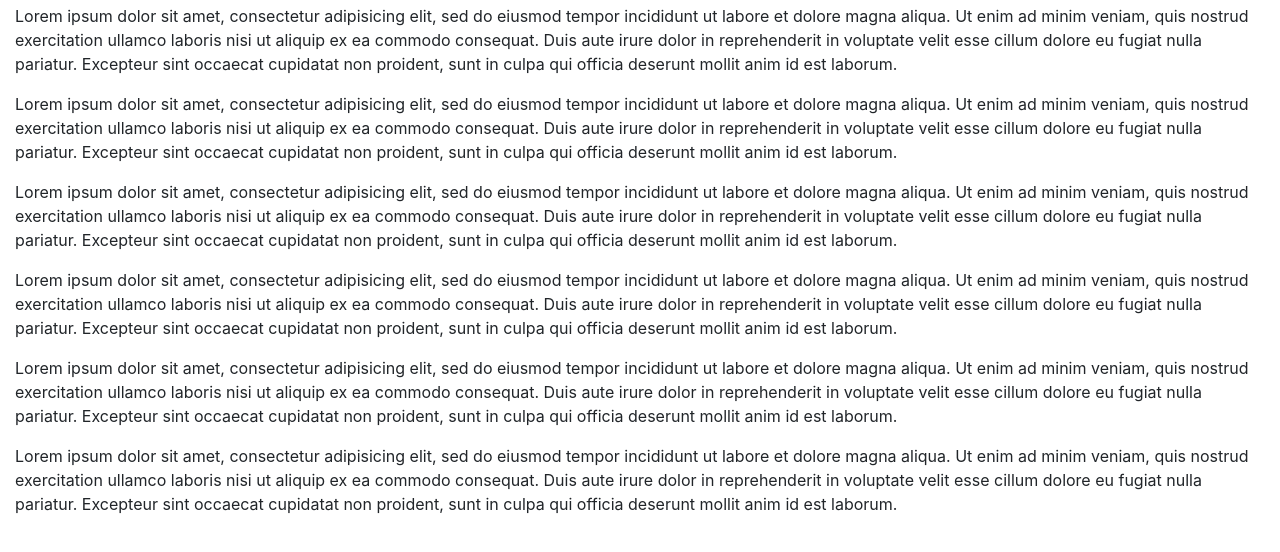
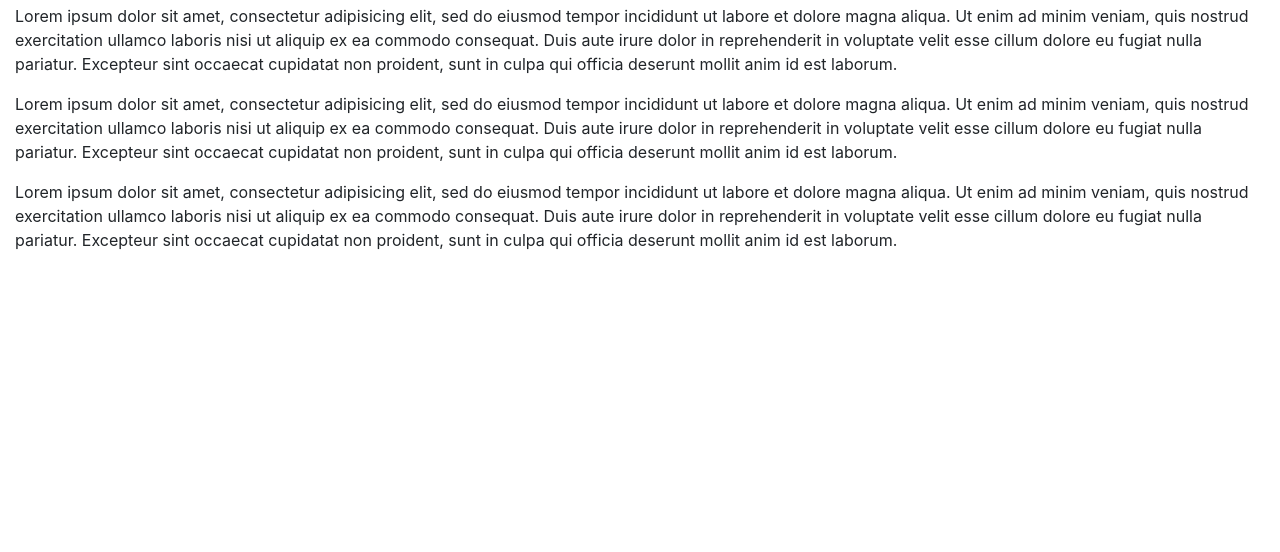
Before and after one commit to aalabi/class1901wkend, a plain HTML site: page index.html in a window 1280 px wide. Shown: the part 76-628 px from the top of the page. Drawn offline with nearby package versions, Linux system fonts and the light colour scheme.

Commit message:
modified it to one paragraph

```diff
--- a/index.html
+++ b/index.html
@@ -35,32 +35,7 @@
 			proident, sunt in culpa qui officia deserunt mollit anim id est laborum.
 		</p>
 
-		<p>
-			Lorem ipsum dolor sit amet, consectetur adipisicing elit, sed do eiusmod
-			tempor incididunt ut labore et dolore magna aliqua. Ut enim ad minim veniam,
-			quis nostrud exercitation ullamco laboris nisi ut aliquip ex ea commodo
-			consequat. Duis aute irure dolor in reprehenderit in voluptate velit esse
-			cillum dolore eu fugiat nulla pariatur. Excepteur sint occaecat cupidatat non
-			proident, sunt in culpa qui officia deserunt mollit anim id est laborum.
-		</p>
 
-		<p>
-			Lorem ipsum dolor sit amet, consectetur adipisicing elit, sed do eiusmod
-			tempor incididunt ut labore et dolore magna aliqua. Ut enim ad minim veniam,
-			quis nostrud exercitation ullamco laboris nisi ut aliquip ex ea commodo
-			consequat. Duis aute irure dolor in reprehenderit in voluptate velit esse
-			cillum dolore eu fugiat nulla pariatur. Excepteur sint occaecat cupidatat non
-			proident, sunt in culpa qui officia deserunt mollit anim id est laborum.
-		</p>
-
-		<p>
-			Lorem ipsum dolor sit amet, consectetur adipisicing elit, sed do eiusmod
-			tempor incididunt ut labore et dolore magna aliqua. Ut enim ad minim veniam,
-			quis nostrud exercitation ullamco laboris nisi ut aliquip ex ea commodo
-			consequat. Duis aute irure dolor in reprehenderit in voluptate velit esse
-			cillum dolore eu fugiat nulla pariatur. Excepteur sint occaecat cupidatat non
-			proident, sunt in culpa qui officia deserunt mollit anim id est laborum.
-		</p>
 	</div>
 <script src="https://code.jquery.com/jquery-3.3.1.slim.min.js" integrity="sha384-q8i/X+965DzO0rT7abK41JStQIAqVgRVzpbzo5smXKp4YfRvH+8abtTE1Pi6jizo" crossorigin="anonymous"></script>
 <script src="https://cdnjs.cloudflare.com/ajax/libs/popper.js/1.14.7/umd/popper.min.js" integrity="sha384-UO2eT0CpHqdSJQ6hJty5KVphtPhzWj9WO1clHTMGa3JDZwrnQq4sF86dIHNDz0W1" crossorigin="anonymous"></script>
```
